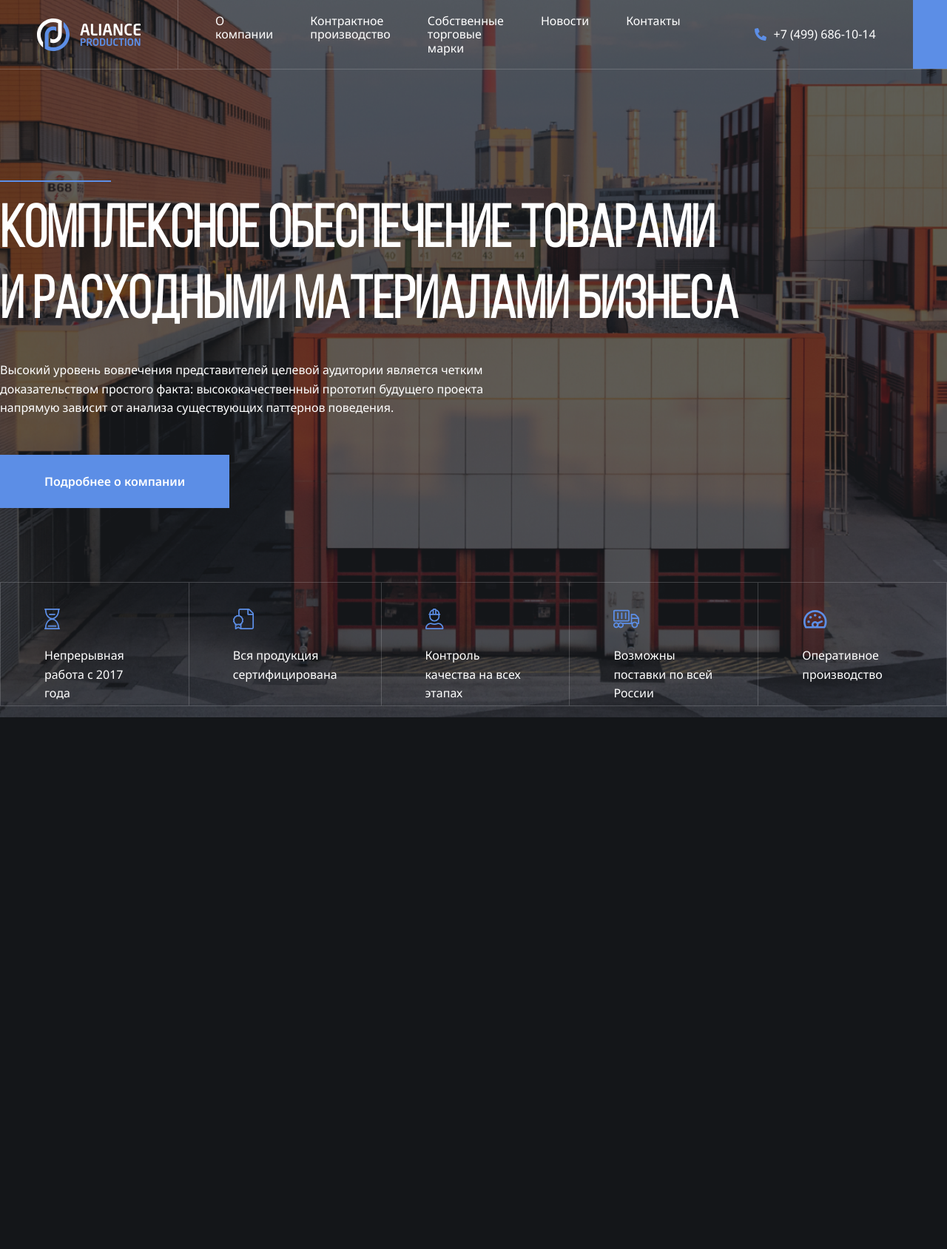
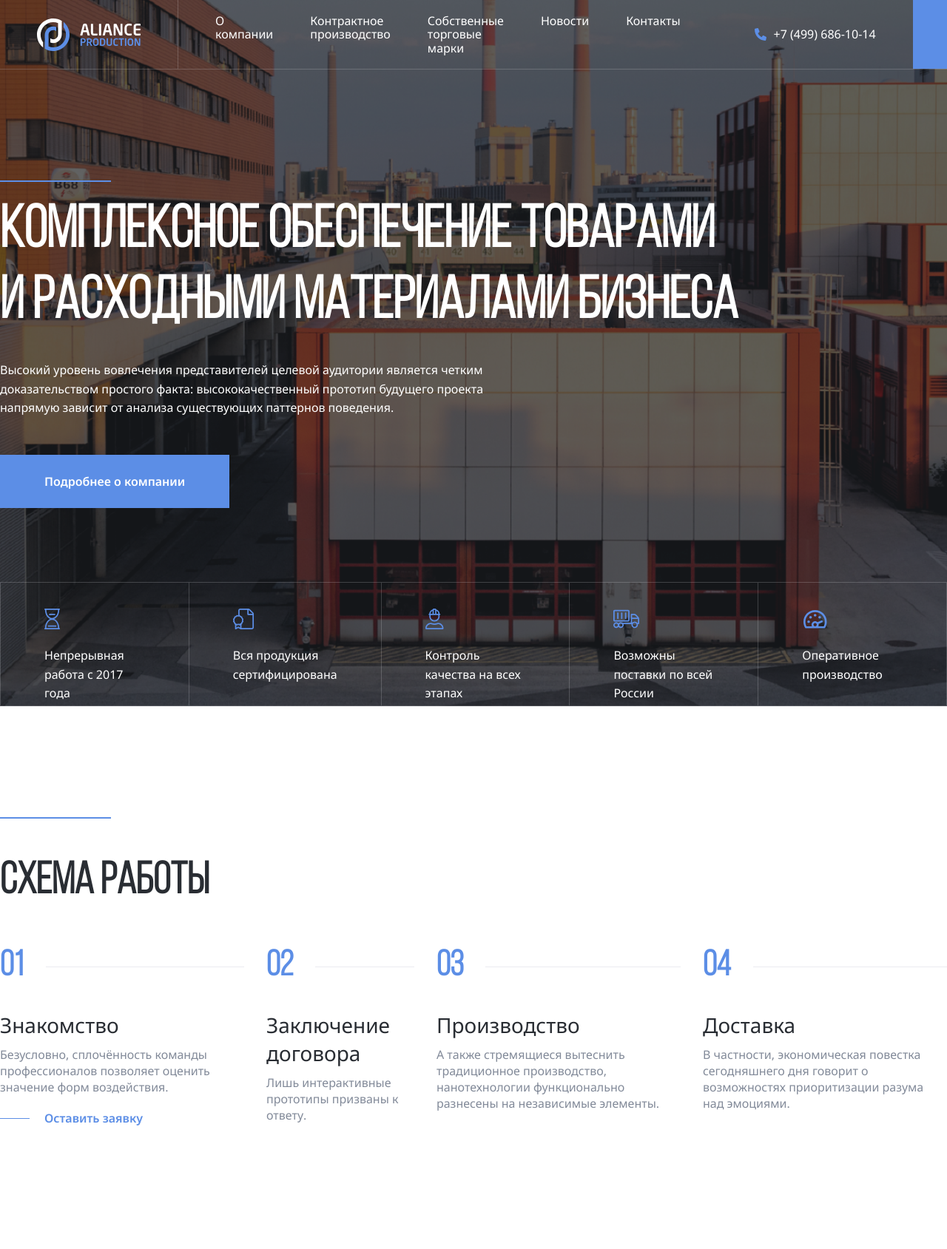
Before and after one commit to AtamanovPetr/Aliance, a PHP site: page / in a window 1280 px wide; the page is wider, and only the part inside the window is pictured. Shown: that part at 74% size. Before the commit the page ends 970 px from the top of that part, so only its background shows below. Run offline with PHP 8.4, Linux system fonts and the light colour scheme.

Commit message:
add: steps section

```diff
--- a/css/style.css
+++ b/css/style.css
@@ -31,7 +31,7 @@ body {
   margin: 0;
 }
 .header {
-  height: 970px;
+  min-height: 100vh;
 }
 .header-image {
   background-image: url(../img/bg.png);
@@ -150,3 +150,74 @@ body {
   margin-bottom: 0;
   max-width: 169px;
 }
+.section {
+  margin-top: 150px;
+  margin-bottom: 150px;
+}
+
+.section-title {
+  font-family: "Bebas Neue Book", sans-serif;
+  font-size: 60px;
+  line-height: 72px;
+  color: rgba(41, 45, 51, 1);
+}
+
+.steps {
+  display: flex;
+  list-style: none;
+  padding: 0;
+  gap: 30px;
+}
+.steps-item {
+  max-width: 330px;
+}
+.steps-num {
+  font-family: "Bebas Neue Book";
+  font-size: 48px;
+  font-weight: 600;
+  line-height: 58px;
+  color: rgba(92, 142, 230, 1);
+  display: flex;
+  align-items: center;
+  gap: 30px;
+}
+.steps-num::after {
+  content: "";
+  height: 1px;
+  background: rgba(235, 235, 240, 1);
+  width: 100%;
+}
+.steps-title {
+  color: rgba(41, 45, 51, 1);
+  font-size: 28px;
+  font-weight: 400;
+  line-height: 38px;
+  margin-top: 31px;
+  margin-bottom: 10px;
+}
+
+.steps-text {
+  color: rgba(130, 138, 153, 1);
+  font-size: 16px;
+  font-weight: 400;
+  line-height: 22px;
+  margin: 0;
+  margin-bottom: 20px;
+}
+.steps-link {
+  display: flex;
+  align-items: center;
+  text-decoration: none;
+  color: rgba(92, 142, 230, 1);
+  font-size: 16px;
+  font-weight: 600;
+  line-height: 22px;
+}
+
+.steps-link::before{
+  content: '';
+  height: 1px;
+  background: rgba(92, 142, 230, 1);
+  width: 40px;
+  margin-right: 20px;
+}
--- a/index.html
+++ b/index.html
@@ -84,6 +84,44 @@
         </ul>
       </div>
     </header>
+
+
+    <section class=" section section-light">
+      <div class="container">
+        <div class="seporator"></div>
+        <h2 class="section-title">Схема работы</h2>
+        <ol class="steps">
+          <li class="steps-item">
+            <span class="steps-num">01</span>
+            <h3 class="steps-title">Знакомство</h3>
+            <p class="steps-text">Безусловно, сплочённость команды профессионалов позволяет оценить значение форм воздействия.</p>
+            <a href="#" class="steps-link">Оставить заявку</a>
+          </li>
+
+
+          <li class="steps-item">
+            <span class="steps-num">02</span>
+            <h3 class="steps-title">Заключение договора</h3>
+            <p class="steps-text">Лишь интерактивные прототипы призваны к ответу.</p>
+          </li>
+
+
+          <li class="steps-item">
+            <span class="steps-num">03</span>
+            <h3 class="steps-title">Производство</h3>
+            <p class="steps-text">А также стремящиеся вытеснить традиционное производство, нанотехнологии функционально разнесены на независимые элементы.</p>
+          </li>
+
+
+          <li class="steps-item">
+            <span class="steps-num">04</span>
+            <h3 class="steps-title">Доставка</h3>
+            <p class="steps-text">В частности, экономическая повестка сегодняшнего дня говорит о возможностях приоритизации разума над эмоциями.</p>
+          </li>
+        </ol>
+      </div>
+    </section>
+
     <script src="./js/main.js"></script>
   </body>
 </html>
```
